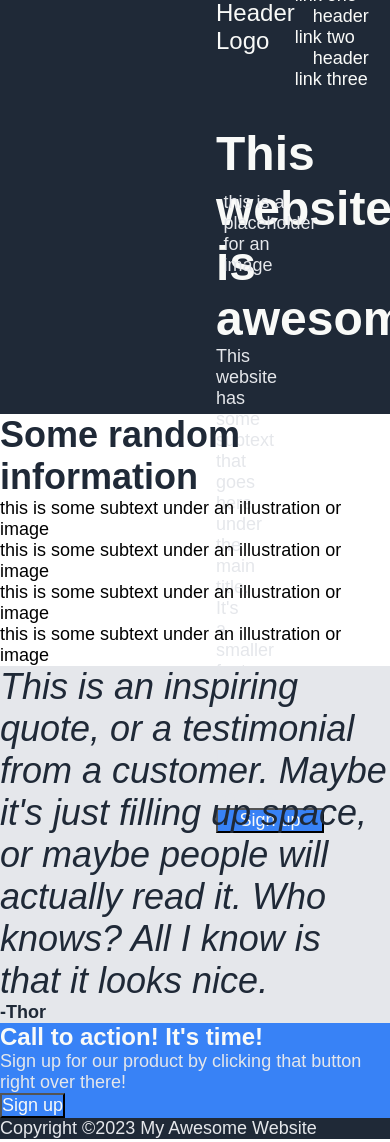
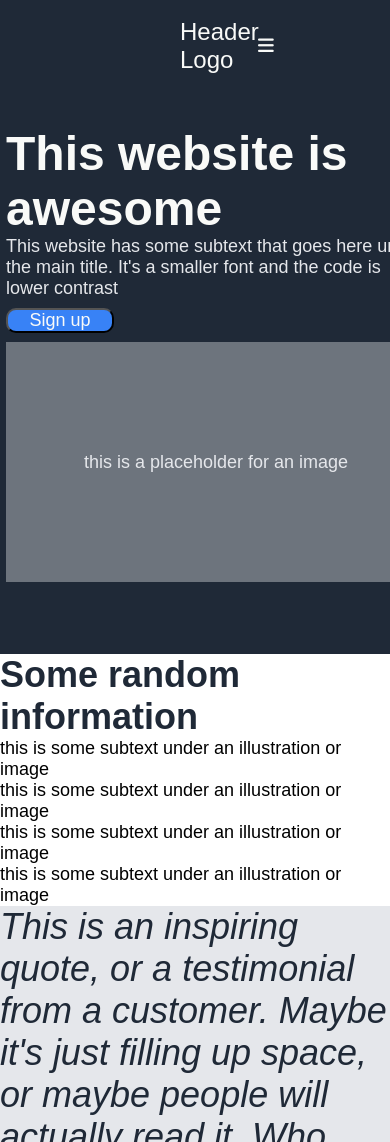
Before and after one commit to vuilfanie/CSS_Project, a plain HTML site: page index.html in a window 390 px wide. Shown: the top 1142 px of the page. Drawn offline with Linux system fonts and the light colour scheme.

Commit message:
Conor - Header Responsiveness update

```diff
--- a/index.html
+++ b/index.html
@@ -5,6 +5,7 @@
         <meta http-equiv="X-UA-Compatible" content="IE=edge">
         <meta name="viewport" content="width=device-width, initial-scale=1.0">
         <link rel="stylesheet" href="style.css">
+        <script src="https://kit.fontawesome.com/f4e345ce5d.js" crossorigin="anonymous"></script>
         <title>Document</title>
     </head>
     <body>
@@ -23,6 +24,9 @@
                         </a>
                         <a href="#" class="header__link">
                             header link three
+                        </a>
+                        <a href="#" class="header__menu">
+                            <i class="fa-solid fa-bars"></i>
                         </a>
                     </div>
                 </nav>
--- a/style.css
+++ b/style.css
@@ -24,25 +24,37 @@ footer {
     z-index: 1;
     background-color: #1F2937;
     width: 100%;
-    padding: 0rem 12rem;
-    margin-right: 10rem;
+    padding: 1rem 12rem;
     justify-content: space-between;
     align-items: center;
-    height: 3rem;
 }
 .header__hero {
     display: flex;
+    flex-flow: row wrap;
     padding: 4rem 12rem;
     justify-content: space-between;
-    height: 20rem;
+    height: auto;
+    width: 100%;
 }
 .header__nav a {
     text-decoration: none;
     color: #F9FAF8;
 }
+
+.header__links {
+    width: 50%;
+    display: flex;
+    justify-content: flex-end;
+}
+
 .header__link {
     margin-left: 1rem;
 }
+
+.header__menu {
+    display: none;
+}
+
 .header__logo,
 .cta__title {
     font-size: 24px;
@@ -63,6 +75,7 @@ footer {
     width: 50%;
     padding-right: 3rem;
     justify-content: space-between;
+    max-width: 420px;
 }
 
 .header__title {
@@ -73,6 +86,7 @@ footer {
 
 .header__button {
     width: 6rem;
+    margin: .5rem 0;
 }
 
 .header__button,
@@ -84,10 +98,14 @@ footer {
 .cta__button {
     color: #F9FAF8;
     font-size: 18px;
+    border-radius: 10px;
 }
 .header__placeholder-parent {
     background-color: #6d747d;
     width: 50%;
+    max-width: 420px;
+    min-width: 420px;
+    min-height: 240px;
     display: flex;
     justify-content: center;
     align-items: center;
@@ -117,3 +135,27 @@ footer {
     opacity: .8;
     cursor: pointer;
 }
+
+@media only screen and (max-width: 1275px) {
+    .header__title-parent {
+        padding: 0;
+        min-width: 420px;
+    }
+    .header__hero {
+        justify-content: center;
+    }
+}
+
+@media only screen and (max-width: 1013px) {
+    .header__link {
+        display: none;
+    }
+
+    .header__nav {
+        padding: 1rem 10rem;
+    }
+
+    .header__menu {
+        display: flex;
+    }
+}
```
